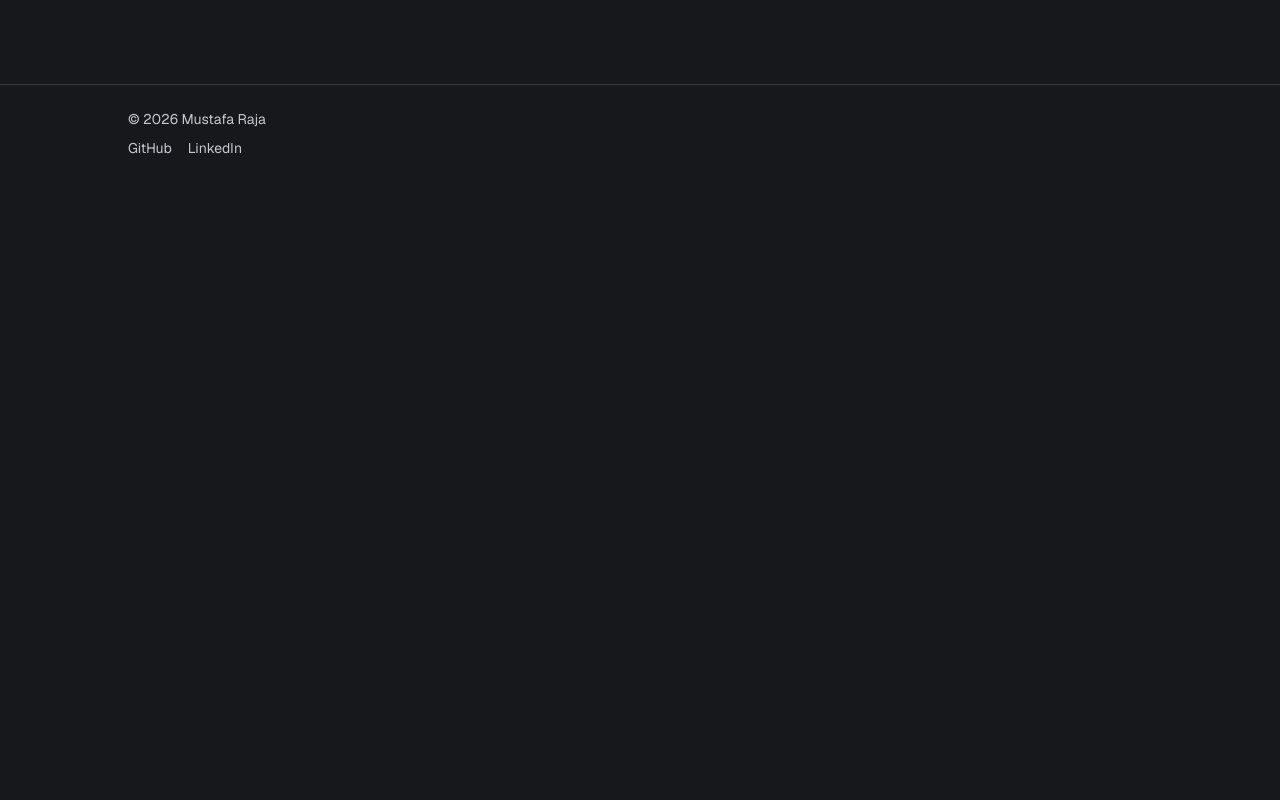
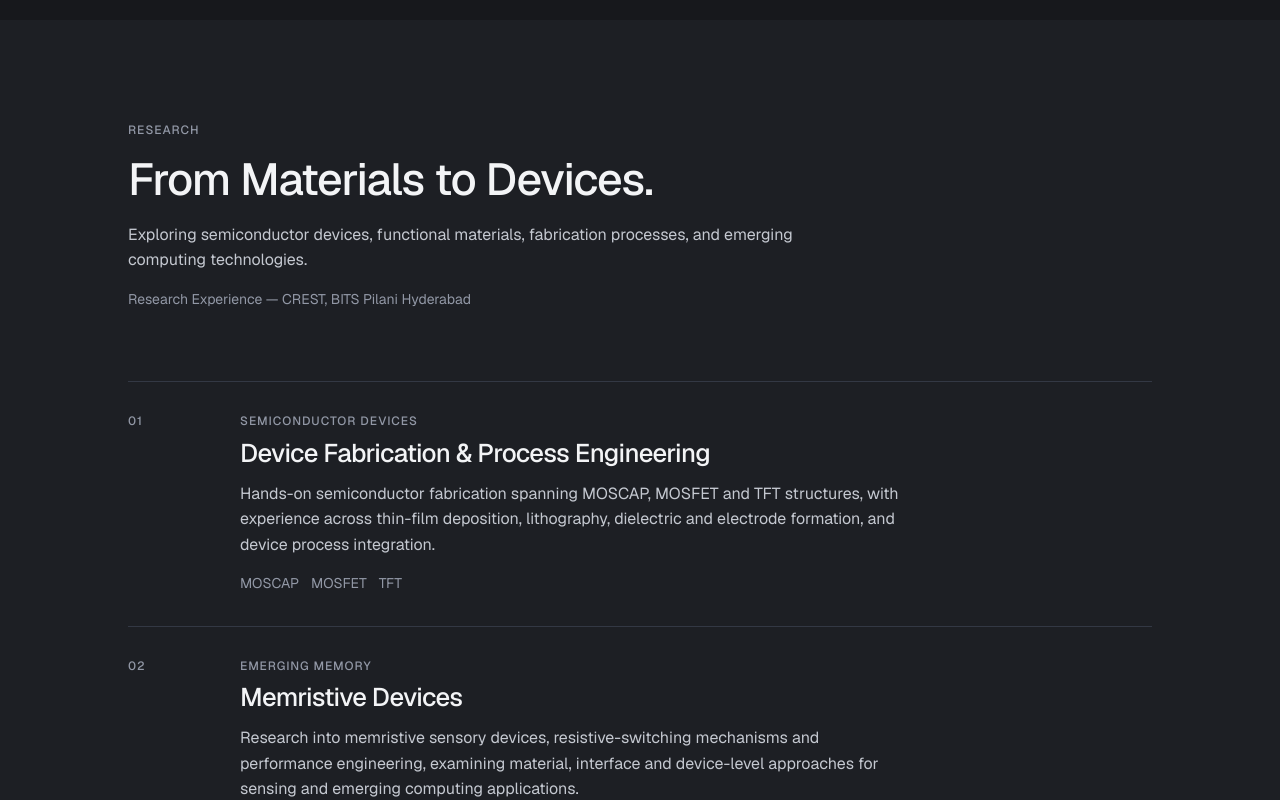
Before and after one commit to Raja-Mustafa/mustafaraja.dev, a Next.js app: page / in a window 1280 px wide. Shown: the part 2960-3760 px from the top of the page. Before the commit the page ends 3142 px from the top, so only its background shows below. Built offline with nearby package versions, Linux system fonts and the light colour scheme.

Commit message:
feat: add homepage research section

```diff
--- a/app/page.tsx
+++ b/app/page.tsx
@@ -6,6 +6,10 @@ import {
   FeaturedProject,
   type FeaturedProjectProps,
 } from "@/components/sections/featured-project";
+import {
+  ResearchItem,
+  type ResearchItemProps,
+} from "@/components/sections/research-item";
 
 const featuredProjects = [
   {
@@ -41,6 +45,41 @@ const featuredProjects = [
     visualPosition: "start",
   },
 ] as const satisfies readonly FeaturedProjectProps[];
+
+const researchItems = [
+  {
+    index: "01",
+    category: "SEMICONDUCTOR DEVICES",
+    title: "Device Fabrication & Process Engineering",
+    description:
+      "Hands-on semiconductor fabrication spanning MOSCAP, MOSFET and TFT structures, with experience across thin-film deposition, lithography, dielectric and electrode formation, and device process integration.",
+    topics: ["MOSCAP", "MOSFET", "TFT"],
+  },
+  {
+    index: "02",
+    category: "EMERGING MEMORY",
+    title: "Memristive Devices",
+    description:
+      "Research into memristive sensory devices, resistive-switching mechanisms and performance engineering, examining material, interface and device-level approaches for sensing and emerging computing applications.",
+    topics: ["Memristors", "Resistive Switching", "Sensory Devices"],
+  },
+  {
+    index: "03",
+    category: "FUNCTIONAL MATERIALS",
+    title: "Laser-Induced Graphene",
+    description:
+      "Fabrication and process optimization of laser-induced graphene using CO₂ laser processing, investigating power, scan speed, focus, passes and pattern geometry to improve structural quality and reproducibility.",
+    topics: ["LIG", "CO₂ Laser", "Process Optimization"],
+  },
+  {
+    index: "04",
+    category: "OPTICAL SENSING",
+    title: "Spectral Instrumentation",
+    description:
+      "Development of a portable 18-channel optical spectrometer spanning 410–940 nm, with sensor integration, spectral calibration, embedded visualization and analysis of wavelength-dependent response.",
+    topics: ["18-Channel Sensing", "Calibration", "Instrumentation"],
+  },
+] as const satisfies readonly ResearchItemProps[];
 
 export default function Home() {
   return (
@@ -119,6 +158,34 @@ export default function Home() {
           </Stack>
         </Container>
       </Section>
+
+      <Section id="research" tone="surface">
+        <Container>
+          <Stack space="3xl">
+            <Stack space="md" className="max-w-reading">
+              <p className="text-label font-medium tracking-label text-text-muted">
+                RESEARCH
+              </p>
+              <h2 className="text-headline font-medium tracking-headline text-text-primary">
+                From Materials to Devices.
+              </h2>
+              <p className="text-body text-text-secondary">
+                Exploring semiconductor devices, functional materials, fabrication
+                processes, and emerging computing technologies.
+              </p>
+              <p className="text-caption text-text-muted">
+                Research Experience — CREST, BITS Pilani Hyderabad
+              </p>
+            </Stack>
+
+            <div>
+              {researchItems.map((item) => (
+                <ResearchItem key={item.index} {...item} />
+              ))}
+            </div>
+          </Stack>
+        </Container>
+      </Section>
     </>
   );
 }
--- /dev/null
+++ b/components/sections/research-item.tsx
@@ -0,0 +1,57 @@
+import Link from "next/link";
+
+export interface ResearchItemProps {
+  index: string;
+  category: string;
+  title: string;
+  description: string;
+  topics: readonly string[];
+  href?: string;
+  ctaLabel?: string;
+}
+
+export function ResearchItem({
+  index,
+  category,
+  title,
+  description,
+  topics,
+  href,
+  ctaLabel = "Explore Research →",
+}: ResearchItemProps) {
+  const gridClassName = href
+    ? "lg:grid-cols-[5rem_minmax(0,1fr)_auto]"
+    : "lg:grid-cols-[5rem_minmax(0,1fr)]";
+
+  return (
+    <article
+      className={`grid gap-space-lg border-t border-border py-space-xl lg:gap-space-xl ${gridClassName}`}
+    >
+      <p className="text-label font-medium tracking-label text-text-muted">{index}</p>
+
+      <div className="max-w-reading">
+        <p className="text-label font-medium tracking-label text-text-muted">
+          {category}
+        </p>
+        <h3 className="mt-space-xs text-title font-medium tracking-headline text-text-primary">
+          {title}
+        </h3>
+        <p className="mt-space-sm text-body text-text-secondary">{description}</p>
+        <ul className="mt-space-md flex flex-wrap gap-x-space-sm gap-y-space-xs text-caption text-text-muted">
+          {topics.map((topic) => (
+            <li key={topic}>{topic}</li>
+          ))}
+        </ul>
+      </div>
+
+      {href ? (
+        <Link
+          href={href}
+          className="w-fit self-end text-body font-medium text-accent lg:mb-space-xs"
+        >
+          {ctaLabel}
+        </Link>
+      ) : null}
+    </article>
+  );
+}
```
